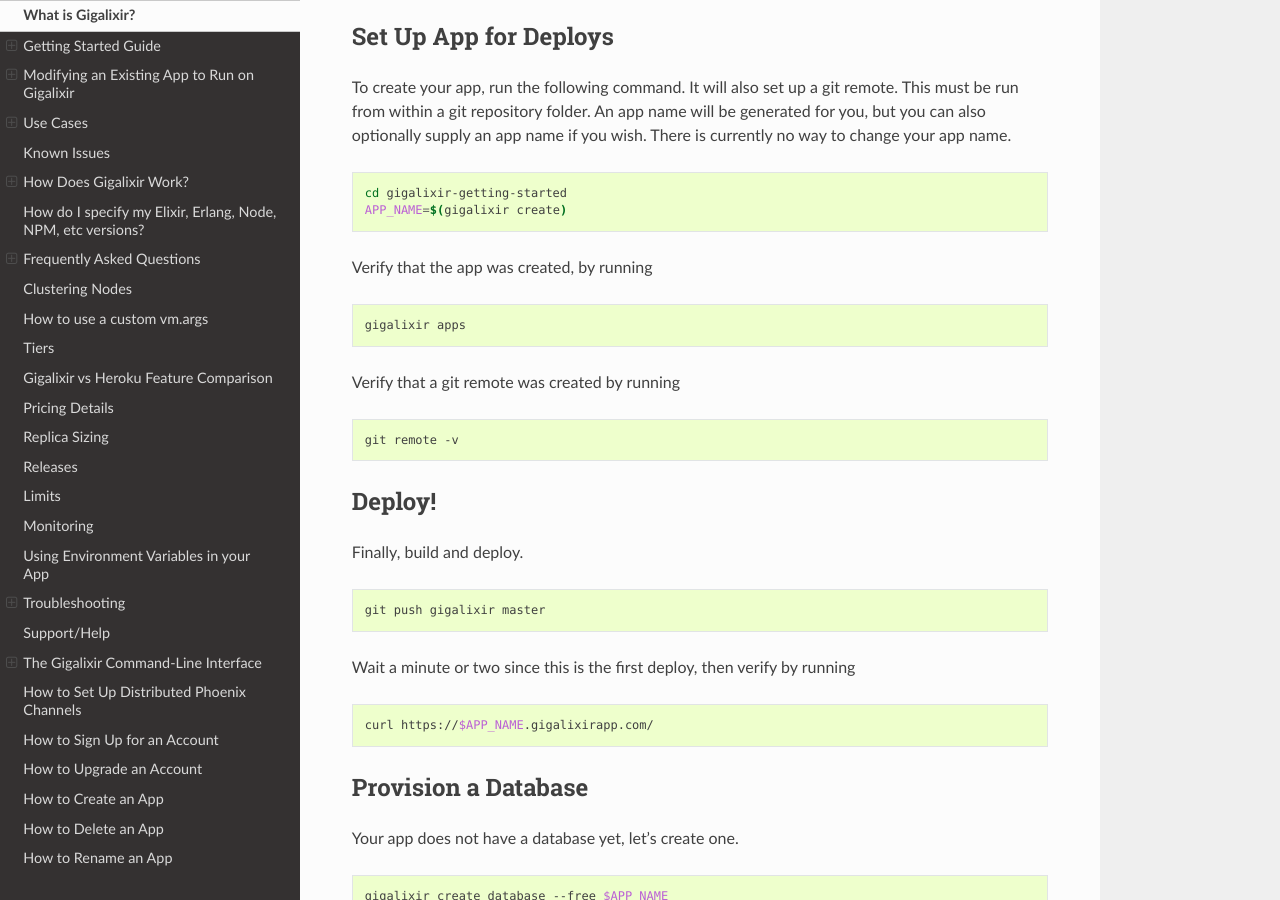
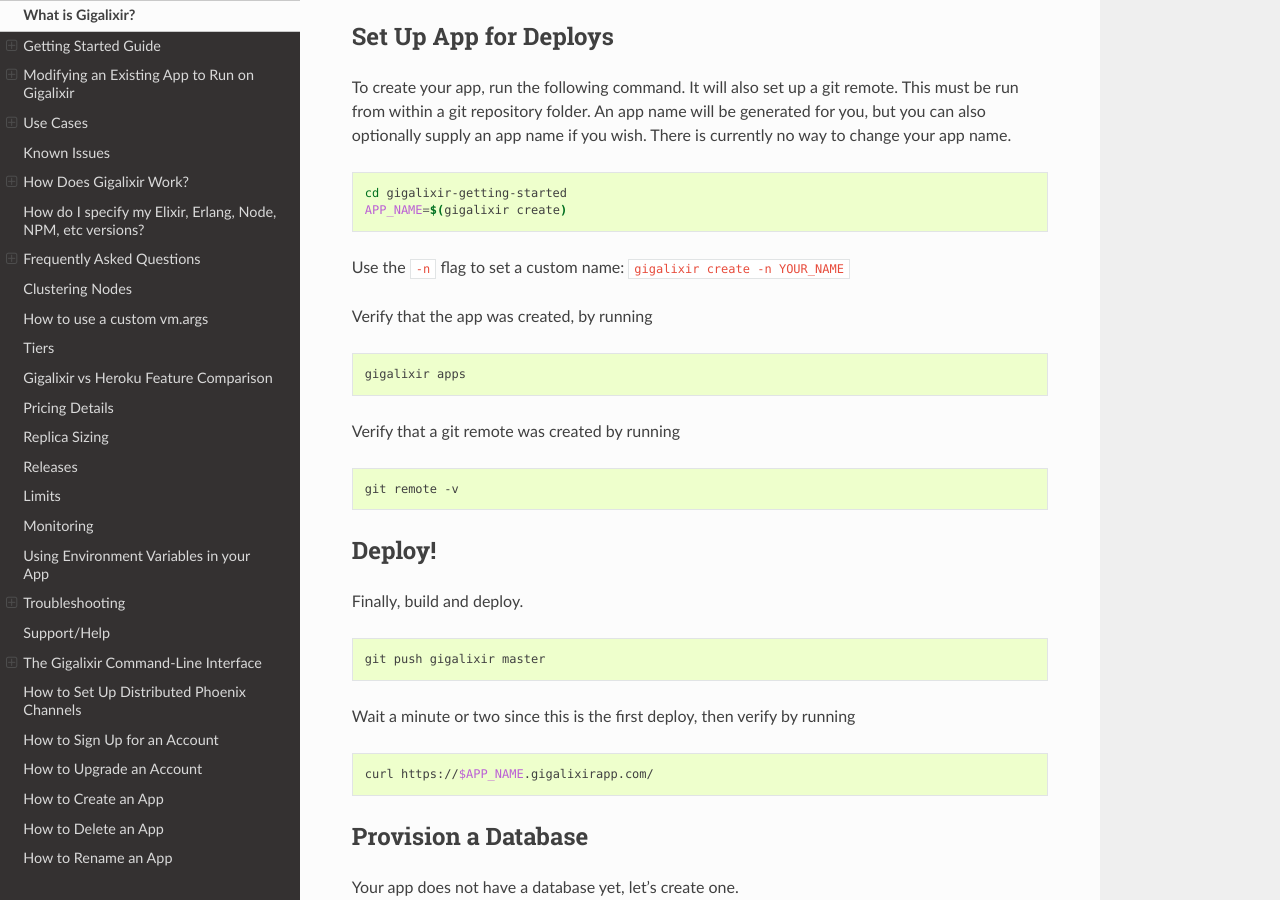
Before and after one commit to gigalixir/gigalixir-cli, a Sphinx documentation site: the page built from docs/source/main.rst, in a window 1280 px wide and 900 px high, scrolled down 2073 px. Built offline with Sphinx 7.4.7 and the Read the Docs theme 2.0.0, drawn with Linux system fonts in a browser that asks for light colours.

Commit message:
Update main.rst
* Add note about setting custom app name on create

```diff
--- a/docs/source/main.rst
+++ b/docs/source/main.rst
@@ -103,6 +103,8 @@ Set Up App for Deploys
 
     cd gigalixir-getting-started
     APP_NAME=$(gigalixir create)
+
+Use the :bash:`-n` flag to set a custom name: :bash:`gigalixir create -n YOUR_NAME`
 
 Verify that the app was created, by running
 
```
